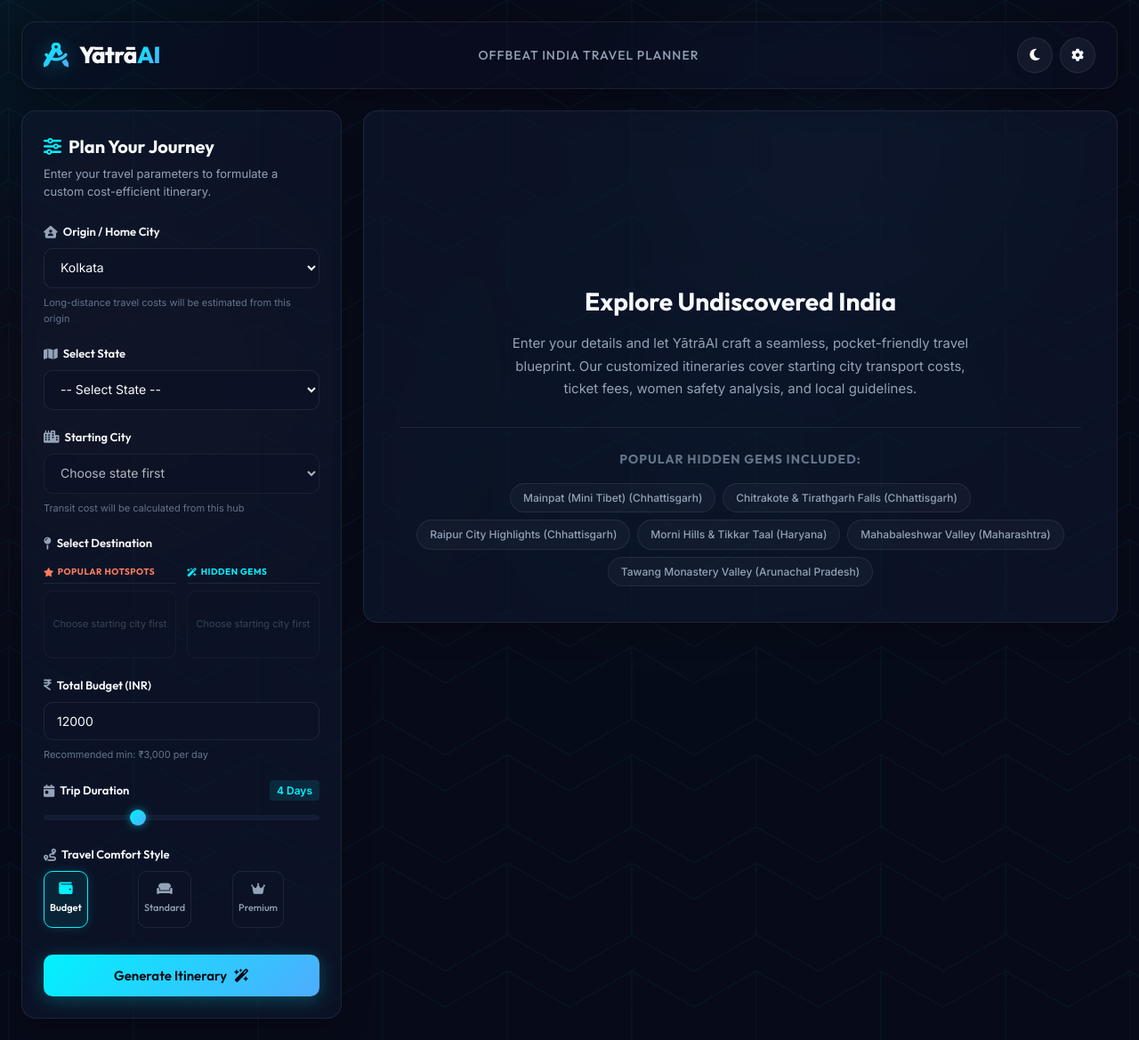
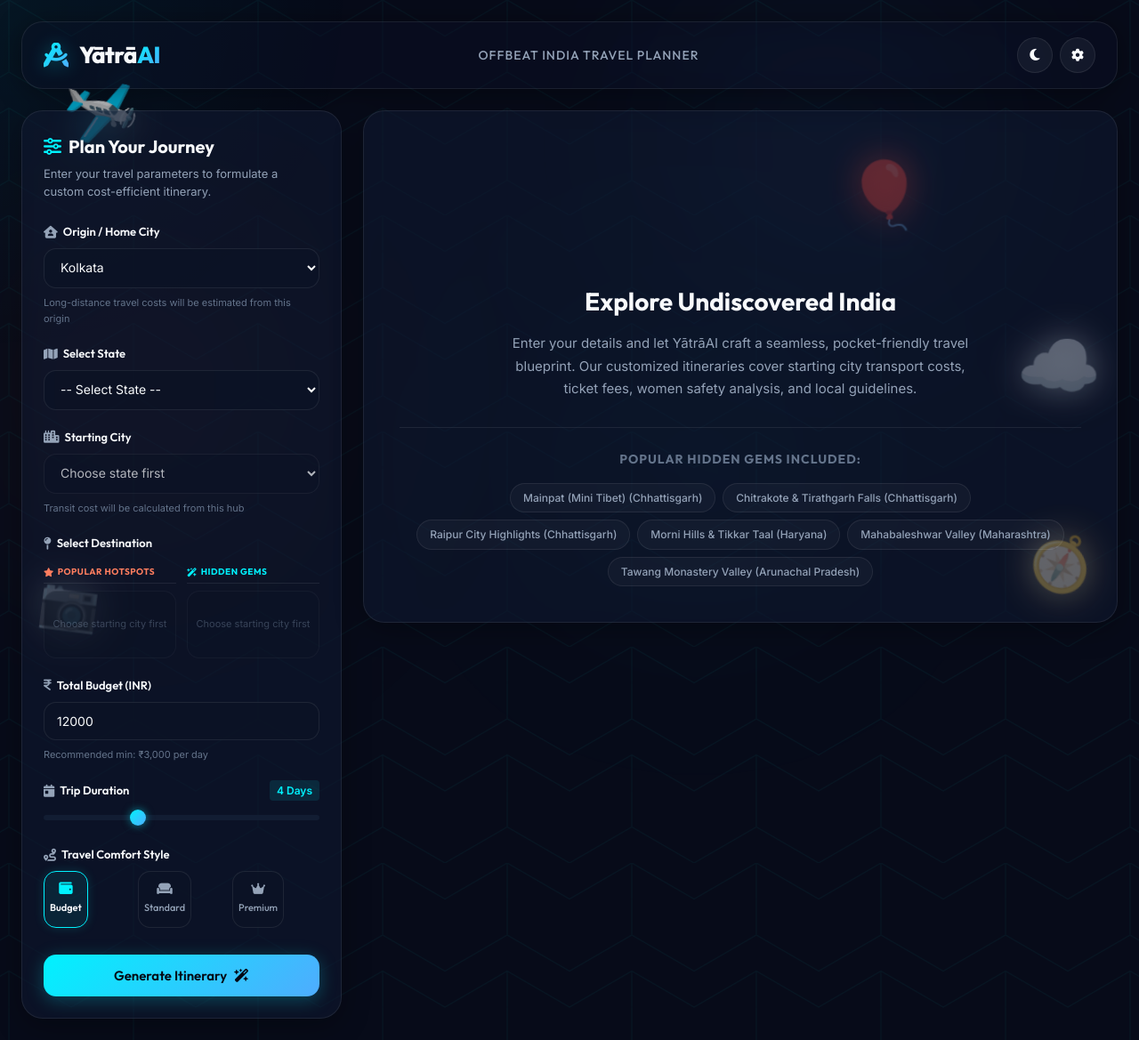
Before and after one commit to Rajchoudhary07/india-travel-planner, a Flask app: page / in a window 1280 px wide. Shown: the whole page at 89% size. Run offline with Flask 3, Linux system fonts and the light colour scheme.

Commit message:
design: add interactive 3D floating travel elements and bubbly UI aesthetics

```diff
--- a/static/css/style.css
+++ b/static/css/style.css
@@ -25,9 +25,9 @@
     --font-body: 'Inter', sans-serif;
 
     /* Layout */
-    --border-radius-lg: 16px;
-    --border-radius-md: 10px;
-    --transition-smooth: all 0.3s cubic-bezier(0.4, 0, 0.2, 1);
+    --border-radius-lg: 24px;
+    --border-radius-md: 14px;
+    --transition-smooth: all 0.5s cubic-bezier(0.175, 0.885, 0.32, 1.275);
 
     /* Neon Blur Orbs Color */
     --orb-color-1: rgba(79, 172, 254, 0.2);
@@ -2040,3 +2040,109 @@ body.light-theme .orb {
         page-break-inside: avoid;
     }
 }
+
+/* Cute 3D Floating Elements & Parallax Sky */
+.cute-3d-container {
+    position: fixed;
+    top: 0;
+    left: 0;
+    width: 100vw;
+    height: 100vh;
+    pointer-events: none;
+    z-index: 0;
+    perspective: 1000px;
+    overflow: hidden;
+}
+
+.floater {
+    position: absolute;
+    font-size: 58px;
+    pointer-events: none;
+    filter: drop-shadow(0 15px 20px rgba(0, 0, 0, 0.16)) drop-shadow(0 4px 6px rgba(0, 0, 0, 0.08));
+    transform-style: preserve-3d;
+    will-change: transform;
+    opacity: 0.85;
+    transition: transform 0.28s cubic-bezier(0.25, 1, 0.5, 1);
+}
+
+body.light-theme .floater {
+    filter: drop-shadow(0 12px 18px rgba(15, 23, 42, 0.1));
+    opacity: 0.95;
+}
+
+.floater-plane {
+    top: 15%;
+    left: 8%;
+    animation: floatPlane 22s ease-in-out infinite alternate;
+    transform: translate3d(calc(var(--tilt-x, 0px) * 1.6), calc(var(--tilt-y, 0px) * 1.6), 60px) rotate(-12deg);
+}
+
+.floater-cloud {
+    top: 45%;
+    right: 5%;
+    font-size: 72px;
+    animation: floatCloud 28s ease-in-out infinite alternate;
+    transform: translate3d(calc(var(--tilt-x, 0px) * 1.2), calc(var(--tilt-y, 0px) * 1.2), 30px);
+}
+
+.floater-balloon {
+    top: 25%;
+    right: 22%;
+    font-size: 64px;
+    animation: floatBalloon 32s ease-in-out infinite alternate;
+    transform: translate3d(calc(var(--tilt-x, 0px) * 2.0), calc(var(--tilt-y, 0px) * 2.0), 90px) rotate(8deg);
+}
+
+.floater-camera {
+    bottom: 12%;
+    left: 6%;
+    font-size: 52px;
+    animation: floatCamera 20s ease-in-out infinite alternate;
+    transform: translate3d(calc(var(--tilt-x, 0px) * 1.4), calc(var(--tilt-y, 0px) * 1.4), 45px) rotate(15deg);
+}
+
+.floater-compass {
+    bottom: 18%;
+    right: 8%;
+    font-size: 50px;
+    animation: floatCompass 24s ease-in-out infinite alternate;
+    transform: translate3d(calc(var(--tilt-x, 0px) * 1.8), calc(var(--tilt-y, 0px) * 1.8), 70px) rotate(-5deg);
+}
+
+/* Animations for Floating 3D Elements */
+@keyframes floatPlane {
+    0% { margin-top: 0px; margin-left: 0px; transform: translate3d(calc(var(--tilt-x, 0px) * 1.6), calc(var(--tilt-y, 0px) * 1.6), 60px) rotate(-12deg) rotateY(0deg); }
+    50% { margin-top: -30px; margin-left: 20px; transform: translate3d(calc(var(--tilt-x, 0px) * 1.6), calc(var(--tilt-y, 0px) * 1.6), 80px) rotate(-8deg) rotateY(15deg); }
+    100% { margin-top: 15px; margin-left: -15px; transform: translate3d(calc(var(--tilt-x, 0px) * 1.6), calc(var(--tilt-y, 0px) * 1.6), 60px) rotate(-15deg) rotateY(-10deg); }
+}
+
+@keyframes floatCloud {
+    0% { margin-top: 0px; transform: translate3d(calc(var(--tilt-x, 0px) * 1.2), calc(var(--tilt-y, 0px) * 1.2), 30px) scale(1); }
+    50% { margin-top: -20px; transform: translate3d(calc(var(--tilt-x, 0px) * 1.2), calc(var(--tilt-y, 0px) * 1.2), 40px) scale(1.05); }
+    100% { margin-top: 20px; transform: translate3d(calc(var(--tilt-x, 0px) * 1.2), calc(var(--tilt-y, 0px) * 1.2), 30px) scale(0.95); }
+}
+
+@keyframes floatBalloon {
+    0% { margin-top: 0px; transform: translate3d(calc(var(--tilt-x, 0px) * 2.0), calc(var(--tilt-y, 0px) * 2.0), 90px) rotate(8deg); }
+    50% { margin-top: -45px; transform: translate3d(calc(var(--tilt-x, 0px) * 2.0), calc(var(--tilt-y, 0px) * 2.0), 110px) rotate(-4deg); }
+    100% { margin-top: 15px; transform: translate3d(calc(var(--tilt-x, 0px) * 2.0), calc(var(--tilt-y, 0px) * 2.0), 90px) rotate(12deg); }
+}
+
+@keyframes floatCamera {
+    0% { margin-top: 0px; transform: translate3d(calc(var(--tilt-x, 0px) * 1.4), calc(var(--tilt-y, 0px) * 1.4), 45px) rotate(15deg); }
+    50% { margin-top: -25px; transform: translate3d(calc(var(--tilt-x, 0px) * 1.4), calc(var(--tilt-y, 0px) * 1.4), 60px) rotate(5deg); }
+    100% { margin-top: 10px; transform: translate3d(calc(var(--tilt-x, 0px) * 1.4), calc(var(--tilt-y, 0px) * 1.4), 45px) rotate(20deg); }
+}
+
+@keyframes floatCompass {
+    0% { margin-top: 0px; transform: translate3d(calc(var(--tilt-x, 0px) * 1.8), calc(var(--tilt-y, 0px) * 1.8), 70px) rotate(-5deg) rotateX(0deg); }
+    50% { margin-top: -35px; transform: translate3d(calc(var(--tilt-x, 0px) * 1.8), calc(var(--tilt-y, 0px) * 1.8), 90px) rotate(-15deg) rotateX(15deg); }
+    100% { margin-top: 15px; transform: translate3d(calc(var(--tilt-x, 0px) * 1.8), calc(var(--tilt-y, 0px) * 1.8), 70px) rotate(5deg) rotateX(-10deg); }
+}
+
+/* Hide 3D floaters in print templates to avoid layout clutter */
+@media print {
+    .cute-3d-container, .floater {
+        display: none !important;
+    }
+}
--- a/templates/index.html
+++ b/templates/index.html
@@ -42,6 +42,15 @@
         <div class="orb orb-1"></div>
         <div class="orb orb-2"></div>
         <div class="orb orb-3"></div>
+
+        <!-- Cute 3D Floating Travel Elements -->
+        <div class="cute-3d-container">
+            <div class="floater floater-plane" title="Adventure Awaits!">🛩️</div>
+            <div class="floater floater-cloud" title="Floating High">☁️</div>
+            <div class="floater floater-balloon" title="Wanderlust">🎈</div>
+            <div class="floater floater-camera" title="Capture Memories">📷</div>
+            <div class="floater floater-compass" title="Find Your Route">🧭</div>
+        </div>
 
         <!-- App Header -->
         <header class="main-header">
```
